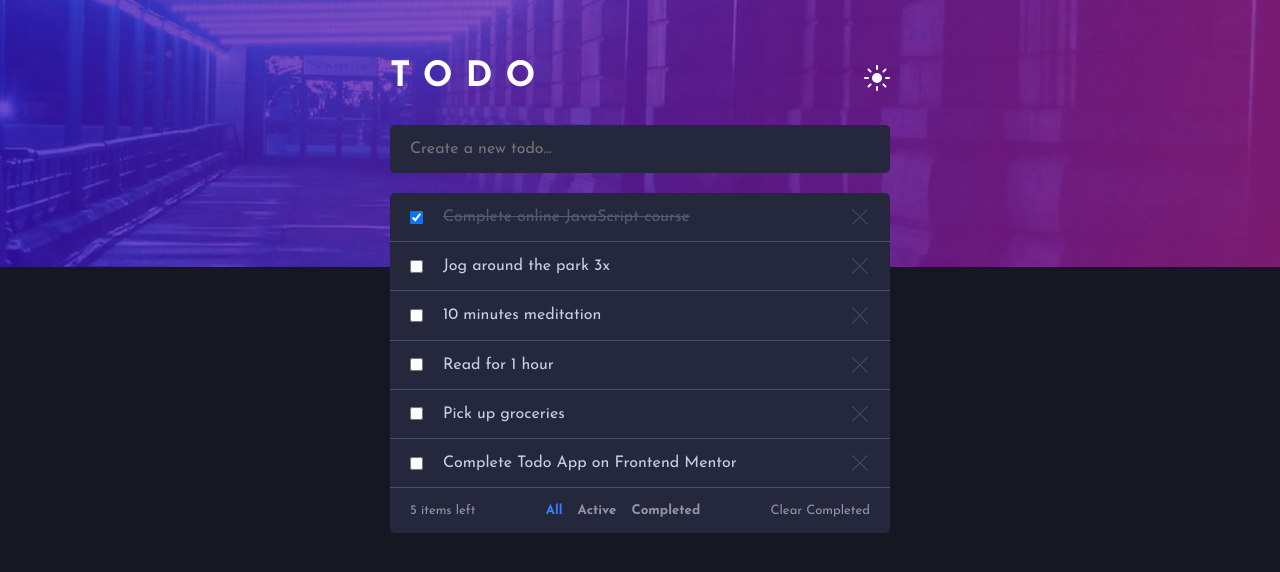
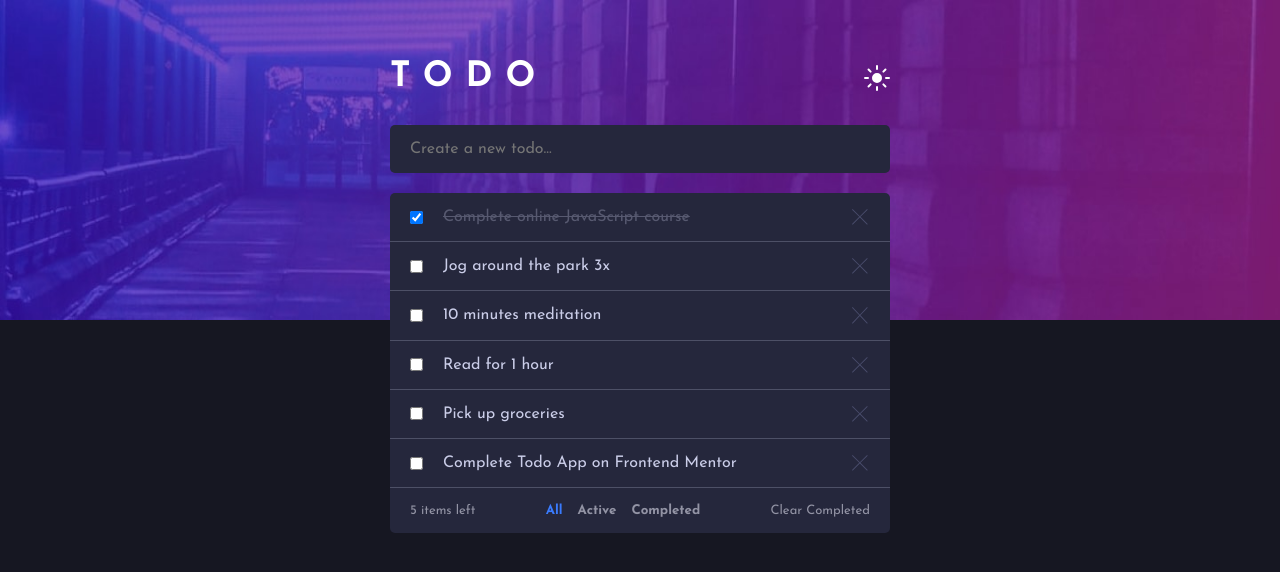
Before and after one commit to tbrownlee/to-do-app, a React (Create React App) app: page / in a window 1280 px wide. Shown: the top 572 px of the page. Built offline with nearby package versions, Linux system fonts and the light colour scheme.

Commit message:
Fixed header responsiveness problem

```diff
--- a/src/App.css
+++ b/src/App.css
@@ -259,14 +259,14 @@ button {
 
 
 
-
-
-
-
 @media only screen and (min-width: 31rem) {
     /* Header */
     .header {
         width: 100%;
+    }
+
+    .header__picture__img {
+        height: 32rem;
     }
 
     /* Main */
@@ -274,7 +274,6 @@ button {
         margin-top: 6rem;
         margin-bottom: 6rem;
         width: auto;
-        min-width: 50rem;
     }
 
     /* Main header */
@@ -334,3 +333,13 @@ button {
         color: var(--light-theme-very-dark-grayish-blue);
     }
 }
+
+
+
+
+
+@media only screen and (min-width: 33rem) {
+    .main {
+        min-width: 50rem;
+    }
+}
```
